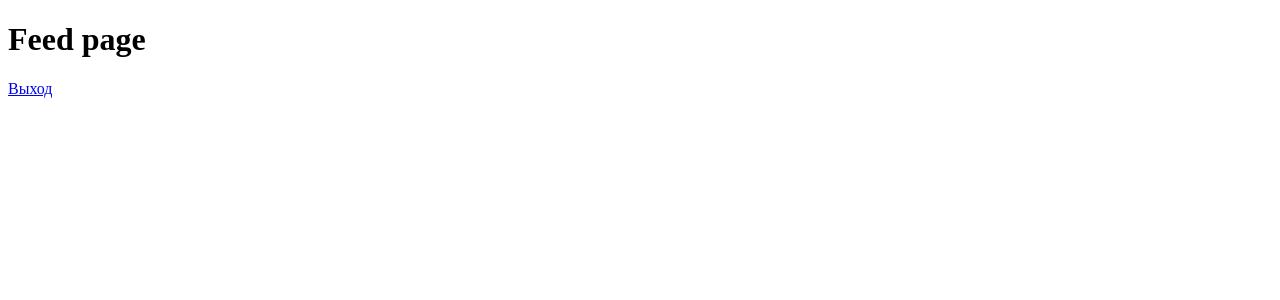
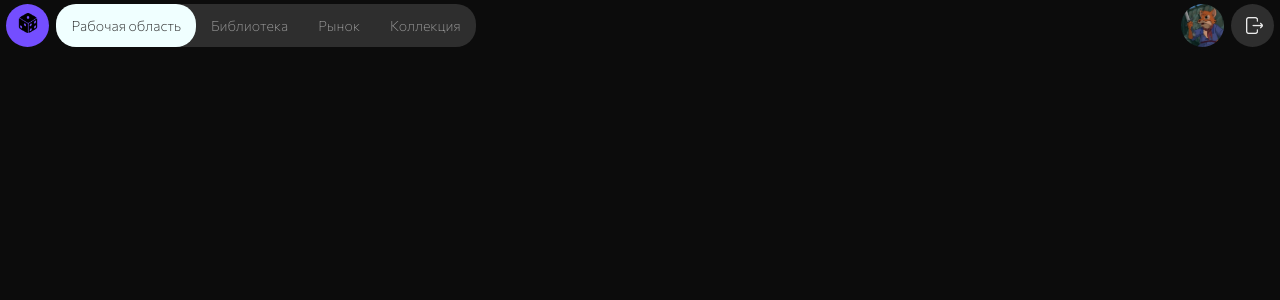
Before and after one commit to Georgykarat/Jouer, a Django app: template feed/templates/feed/feed.html in a window 1280 px wide. Shown: the top 300 px of the page. Run offline with Django 4.2, Linux system fonts and the light colour scheme; the template is opened without the code that fills it, so the values that code supplies are empty; some web fonts are replaced.

Commit message:
Feed update

```diff
--- a/Jouer/settings.py
+++ b/Jouer/settings.py
@@ -141,7 +141,7 @@ USE_TZ = True
 # Static files (CSS, JavaScript, Images)
 # https://docs.djangoproject.com/en/4.2/howto/static-files/
 
-STATIC_URL = 'static/'
+# STATIC_URL = 'static/'
 
 # Default primary key field type
 # https://docs.djangoproject.com/en/4.2/ref/settings/#default-auto-field
--- /dev/null
+++ b/feed/static/styles/feed.css
@@ -0,0 +1,110 @@
+* {
+    font-family: "ComissionerR";
+	margin: 0;
+    padding: 0;
+    text-decoration: none;
+    list-style: none;
+}
+a {
+    text-decoration: none;
+    color: unset;
+}
+
+body, html {
+    margin: 0;
+    height: 0;
+    max-width: 100%;
+    width: 100%;
+}
+body {
+    background-color: #0c0c0c;
+}
+header {
+    width: 100%;
+    height: 50px;
+    background-color: #0c0c0c;
+    display: flex;
+    justify-content: center;
+    align-items: center;
+    text-indent: 1;
+}
+.header__center-cnt {
+    display: flex;
+    width: 99%;
+    height: 100%;
+    justify-content: space-between;
+    align-items: center;
+    padding: 5px 0;
+}
+.header__nav-cnt {
+    display: flex;
+    justify-content: start;
+    align-items: center;
+}
+h1 {
+    font-family: "ComissionerB";
+    color: azure;
+    height: 43px;
+    width: 43px;
+    background-color: rgb(116, 78, 255);
+    border-radius: 45px;
+    text-align: center;
+    cursor: pointer;
+    margin-right: 7px;
+}
+.header__nav-menu {
+    display: flex;
+    flex-wrap: nowrap;
+    justify-content: space-between;
+    align-items: center;
+    background-color: rgb(46, 46, 46);
+    border-radius: 20px;
+    height: 43px;
+    cursor: pointer;
+}
+.header__nav-li {
+    display: flex;
+    color: rgb(151, 151, 151);
+    font-size: 14px;
+    font-family: "ComissionerEL";
+    padding: 0 15px;
+    align-items: center;
+    justify-content: center;
+}
+.header__nav-li_active {
+    background-color: azure;
+    color: rgb(46, 46, 46);
+    height: 100%;
+    border-radius: 20px;
+}
+.header__left-cnt {
+    display: flex;
+    justify-content: end;
+    align-items: center;
+    flex-wrap: nowrap;
+}
+.header__logout-btn {
+    height: 43px;
+    width: 43px;
+    border-radius: 43px;
+    background-color: rgb(46, 46, 46);
+    display: flex;
+    justify-content: center;
+    align-items: center;
+}
+.header__exit-img {
+    position: relative;
+    right: -2px;
+    top: 2px;
+}
+.header__bg_profile-picture {
+    height: 43px;
+    width: 43px;
+    border-radius: 43px;
+    background-position: center;
+    background-size: 100%;
+    background-repeat: no-repeat;
+    margin-right: 7px;
+    cursor: pointer;
+    opacity: .8;
+}
--- a/feed/templates/feed/feed.html
+++ b/feed/templates/feed/feed.html
@@ -7,6 +7,8 @@
     <meta name="viewport" content="width=device-width, initial-scale=1.0">
     <title>Jouer Feed</title>
     <script src="{% static 'frameworks/jQueryv3.6.0.min.js' %}"></script>
+    <link rel="stylesheet" type="text/css" href="{% static 'styles/fonts.css' %}">
+    <link rel="stylesheet" type="text/css" href="{% static 'styles/feed.css' %}">
     <style>
         /* width */
         ::-webkit-scrollbar {
@@ -32,8 +34,23 @@
     </style>
 </head>
 <body>
-    <h1>Feed page</h1>
-    <div><a href="logout/">Выход</a></div>
+  <header>
+    <div class="header__center-cnt">
+      <div class="header__nav-cnt">
+        <h1><img src="{% static 'img/g_dice/dice.png' %}" width=20></h1>
+        <ul class="header__nav-menu">
+          <li class="header__nav-li header__nav-li_active">Рабочая область</li>
+          <li class="header__nav-li">Библиотека</li>
+          <li class="header__nav-li">Рынок</li>
+          <li class="header__nav-li">Коллекция</li>
+        </ul>
+      </div>
+      <div class="header__left-cnt">
+        <div class="header__bg_profile-picture" style="background-image: url({% static 'img/g_profiles/default.png' %})"></div>
+        <div class="header__logout-btn"><a href="logout/" class="header__a-logout-btn"><img src="{% static 'img/g_dice/exit.png' %}" width=17 class="header__exit-img"></a></div>
+      </div>
+    </div>
+  </header>
 </body>
 {% comment %} <link rel="stylesheet" type="text/css" href="{% static 'css/home_media.css' %}"> {% endcomment %}
 </html>
```
Also changed, not shown: feed/static/styles/fonts.css (added, +27 -0 lines), static/img/g_dice/dice.png (added), static/img/g_dice/exit.png (added), static/img/g_profiles/default.PNG (added).
